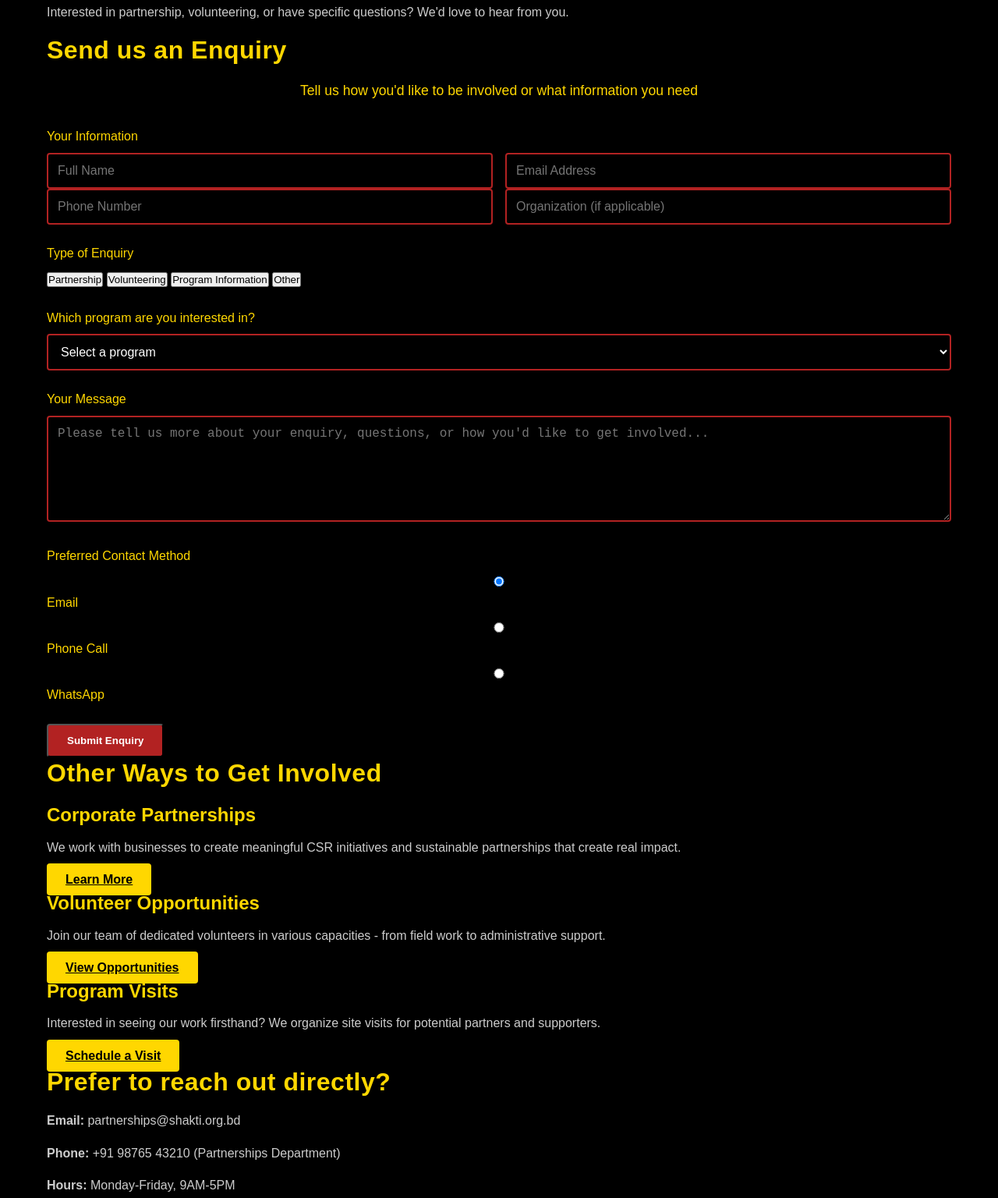
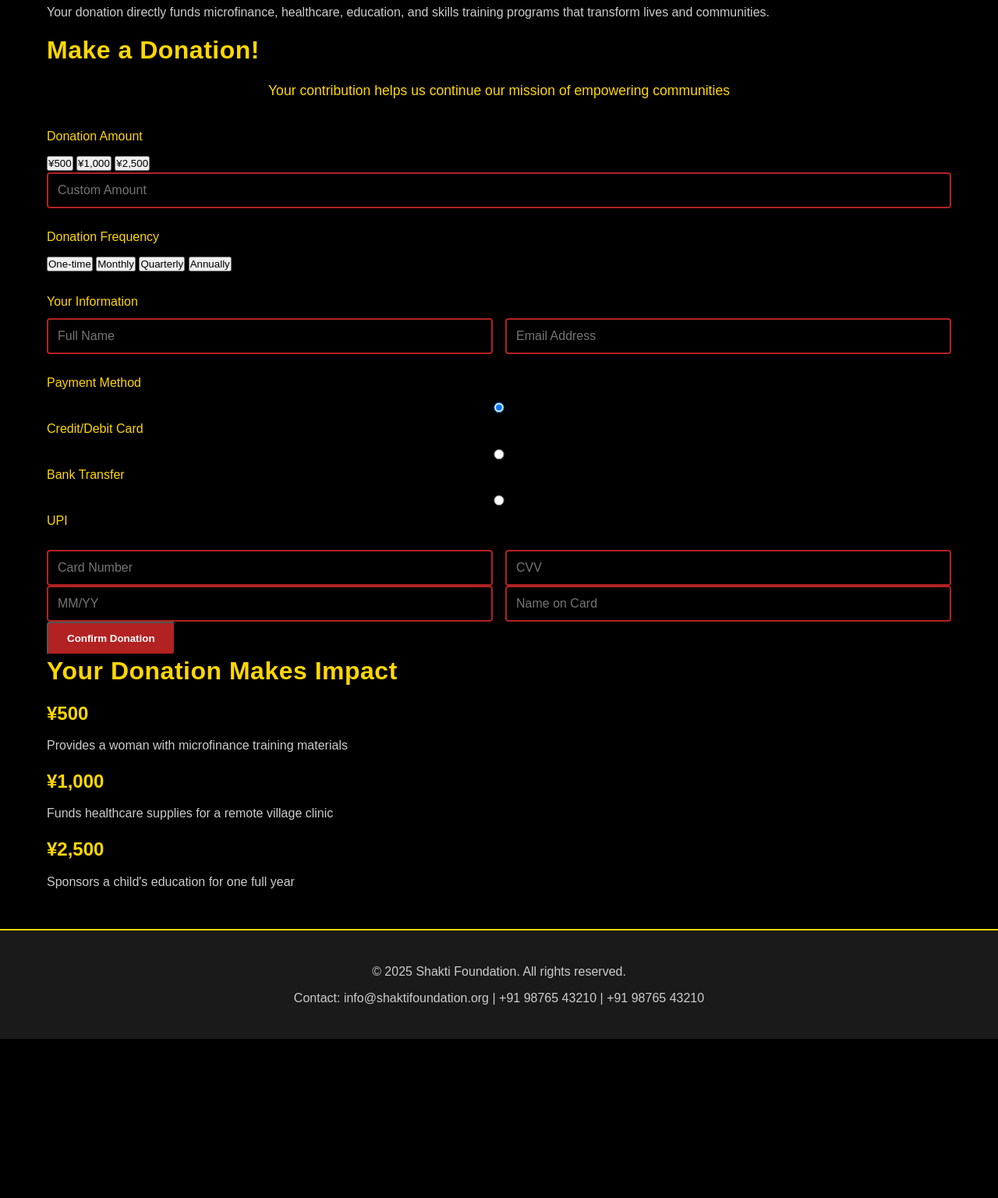
Before and after one commit to tramsahai/wede_p1-2, a plain HTML site: page enquiry.html in a window 1280 px wide. Shown: the part 154-1690 px from the top of the page at 78% size. After the commit the page ends 1486 px from the top, so only its background shows below. Drawn offline with Linux system fonts and the light colour scheme.

Commit message:
Update enquiry.html

```diff
--- a/enquiry.html
+++ b/enquiry.html
@@ -3,194 +3,170 @@
 <head>
     <meta charset="UTF-8">
     <meta name="viewport" content="width=device-width, initial-scale=1.0">
-    <title>Enquiries - Shakti Foundation</title>
+    <title>Donate - Support Shakti Foundation</title>
+    <!-- Link to external stylesheet -->
     <link rel="stylesheet" href="css/style.css">
 </head>
 <body>
-    <!-- Header Section - Consistent navigation across all our pages -->
+    <!-- HEADER: Top section with logo, navigation, and donate button -->
     <header>
         <div class="header-container">
-            <!-- Logo area - Our organization's visual identity -->
+            <!-- Logo / Organization name -->
             <div class="logo">
                 <h1>Shakti Foundation</h1>
             </div>
 
-            <!-- Main navigation menu - Helps visitors find their way around our site -->
+            <!-- Navigation menu -->
             <nav>
                 <ul class="nav-menu">
                     <li><a href="index.html">Home</a></li>
                     <li><a href="about.html">About Us</a></li>
                     <li><a href="programs.html">Programs</a></li>
                     <li><a href="contact.html">Contact</a></li>
-                    <!-- Current page is highlighted to show where the user is -->
-                    <li><a href="enquiry.html" class="active">Enquiry</a></li>
                 </ul>
             </nav>
 
-            <!-- Donate button - Always visible to encourage support for our mission -->
-            <a href="donate.html" class="donate-button">Donate Now</a>
+            <!-- Highlighted donate button (active because we're on this page) -->
+            <a href="donate.html" class="donate-button active">Donate Now</a>
         </div>
     </header>
 
     <main>
-        <!-- Enquiry Hero Section - Introduction to the enquiry process -->
-        <section class="enquiry-hero">
+        <!-- HERO SECTION: Banner encouraging donations -->
+        <section class="donate-hero">
             <div class="container">
-                <h2>Get Involved with Shakti Foundation</h2>
-                <!-- Encouraging message to invite engagement -->
-                <p>Interested in partnership, volunteering, or have specific questions? We'd love to hear from you.</p>
+                <h2>Support Women's Empowerment</h2>
+                <!-- Short explanation of how donations are used -->
+                <p>Your donation directly funds microfinance, healthcare, education, and skills training programs that transform lives and communities.</p>
             </div>
         </section>
 
-        <!-- Enquiry Form Section - Main content area for submitting inquiries -->
-        <section class="enquiry-form-section">
+        <!-- DONATION FORM SECTION -->
+        <section class="donation-main">
             <div class="container">
-                <h2>Send us an Enquiry</h2>
-                <p class="section-subtitle">Tell us how you'd like to be involved or what information you need</p>
+                <h2>Make a Donation!</h2>
+                <p class="section-subtitle">Your contribution helps us continue our mission of empowering communities</p>
 
-                <!-- The actual enquiry form where visitors can reach out to us -->
-                <div class="enquiry-form">
+                <!-- Donation form starts here -->
+                <div class="donation-form">
                     <form action="#" method="POST">
-                        <!-- Personal Information section - Collects basic contact details -->
+
+                        <!-- Choose donation amount -->
                         <div class="form-group">
-                            <label>Your Information</label>
-                            <!-- Name and email in one row for efficient space usage -->
-                            <div class="form-row">
-                                <input type="text" name="full-name" placeholder="Full Name" required>
-                                <input type="email" name="email" placeholder="Email Address" required>
+                            <label>Donation Amount</label>
+                            <!-- Pre-set quick amount buttons -->
+                            <div class="amount-buttons">
+                                <button type="button" class="amount-btn">¥500</button>
+                                <button type="button" class="amount-btn">¥1,000</button>
+                                <button type="button" class="amount-btn">¥2,500</button>
                             </div>
-                            <!-- Phone and organization in a second row -->
-                            <div class="form-row">
-                                <input type="tel" name="phone" placeholder="Phone Number">
-                                <input type="text" name="organization" placeholder="Organization (if applicable)">
+                            <!-- Custom donation input -->
+                            <input type="number" name="custom-amount" placeholder="Custom Amount">
+                        </div>
+
+                        <!-- Choose donation frequency -->
+                        <div class="form-group">
+                            <label>Donation Frequency</label>
+                            <div class="frequency-buttons">
+                                <button type="button" class="frequency-btn">One-time</button>
+                                <button type="button" class="frequency-btn">Monthly</button>
+                                <button type="button" class="frequency-btn">Quarterly</button>
+                                <button type="button" class="frequency-btn">Annually</button>
                             </div>
                         </div>
 
-                        <!-- Enquiry Type selection - Helps us categorize and route inquiries properly -->
+                        <!-- Donor personal information -->
                         <div class="form-group">
-                            <label>Type of Enquiry</label>
-                            <!-- Button options for common enquiry types -->
-                            <div class="enquiry-type-buttons">
-                                <button type="button" class="enquiry-type-btn">Partnership</button>
-                                <button type="button" class="enquiry-type-btn">Volunteering</button>
-                                <button type="button" class="enquiry-type-btn">Program Information</button>
-                                <button type="button" class="enquiry-type-btn">Other</button>
+                            <label>Your Information</label>
+                            <!-- Name and email side by side -->
+                            <div class="form-row">
+                                <input type="text" name="full-name" placeholder="Full Name" required>
+                                <input type="email" name="donor-email" placeholder="Email Address" required>
                             </div>
                         </div>
 
-                        <!-- Program Selection - Only relevant for program-related inquiries -->
-                        <div class="form-group" id="programSelection">
-                            <label>Which program are you interested in?</label>
-                            <!-- Dropdown menu of our various programs -->
-                            <select name="program-interest">
-                                <option value="">Select a program</option>
-                                <option value="microfinance">Microfinance</option>
-                                <option value="healthcare">Healthcare</option>
-                                <option value="education">Education</option>
-                                <option value="training">Skills Training</option>
-                                <option value="all">All Programs</option>
-                            </select>
-                        </div>
-
-                        <!-- Message area - Where visitors can provide details about their inquiry -->
+                        <!-- Payment method selection -->
                         <div class="form-group">
-                            <label>Your Message</label>
-                            <!-- Larger text area for detailed messages and questions -->
-                            <textarea name="message" placeholder="Please tell us more about your enquiry, questions, or how you'd like to get involved..." rows="6" required></textarea>
-                        </div>
-
-                        <!-- Preferred Contact Method - How the visitor would like us to respond -->
-                        <div class="form-group">
-                            <label>Preferred Contact Method</label>
-                            <div class="contact-methods">
-                                <!-- Email option - most common and preferred method -->
-                                <label class="contact-option">
-                                    <input type="radio" name="contact-method" value="email" checked>
-                                    Email
+                            <label>Payment Method</label>
+                            <div class="payment-methods">
+                                <!-- Credit/Debit card option (default) -->
+                                <label class="payment-option">
+                                    <input type="radio" name="payment-method" value="card" checked>
+                                    Credit/Debit Card
                                 </label>
-                                <!-- Phone call option - for more personal conversations -->
-                                <label class="contact-option">
-                                    <input type="radio" name="contact-method" value="phone">
-                                    Phone Call
+                                <!-- Bank transfer option -->
+                                <label class="payment-option">
+                                    <input type="radio" name="payment-method" value="bank">
+                                    Bank Transfer
                                 </label>
-                                <!-- WhatsApp option - popular for international communications -->
-                                <label class="contact-option">
-                                    <input type="radio" name="contact-method" value="whatsapp">
-                                    WhatsApp
+                                <!-- UPI option -->
+                                <label class="payment-option">
+                                    <input type="radio" name="payment-method" value="upi">
+                                    UPI
                                 </label>
                             </div>
                         </div>
 
-                        <!-- Submit button - Sends the enquiry to our team for response -->
-                        <button type="submit" class="btn-primary">Submit Enquiry</button>
+                        <!-- Card details (shown only if Credit/Debit Card is selected) -->
+                        <div class="card-details" id="cardDetails">
+                            <!-- Card number and CVV -->
+                            <div class="form-row">
+                                <input type="text" name="card-number" placeholder="Card Number">
+                                <input type="text" name="cvv" placeholder="CVV">
+                            </div>
+                            <!-- Expiry date and name on card -->
+                            <div class="form-row">
+                                <input type="text" name="expiry-date" placeholder="MM/YY">
+                                <input type="text" name="card-name" placeholder="Name on Card">
+                            </div>
+                        </div>
+
+                        <!-- Final submit button -->
+                        <button type="submit" class="btn-primary confirm-donation-btn">Confirm Donation</button>
                     </form>
                 </div>
             </div>
         </section>
 
-        <!-- Additional Information Section - Other ways people can engage with us -->
-        <section class="enquiry-info">
+        <!-- IMPACT SECTION: Shows how donations are used -->
+        <section class="impact-section">
             <div class="container">
-                <h2>Other Ways to Get Involved</h2>
-
-                <!-- Cards showing different engagement opportunities -->
-                <div class="involvement-options">
-                    <!-- Corporate partnerships option -->
-                    <div class="option-card">
-                        <h3>Corporate Partnerships</h3>
-                        <p>We work with businesses to create meaningful CSR initiatives and sustainable partnerships that create real impact.</p>
-                        <!-- Link to learn more about corporate partnerships -->
-                        <a href="contact.html" class="btn-secondary">Learn More</a>
+                <h2>Your Donation Makes Impact</h2>
+                <!-- Specific examples of donation outcomes -->
+                <div class="impact-stats">
+                    <!-- Example for ¥500 -->
+                    <div class="impact-item">
+                        <h3>¥500</h3>
+                        <p>Provides a woman with microfinance training materials</p>
                     </div>
-
-                    <!-- Volunteer opportunities option -->
-                    <div class="option-card">
-                        <h3>Volunteer Opportunities</h3>
-                        <p>Join our team of dedicated volunteers in various capacities - from field work to administrative support.</p>
-                        <!-- Link to view available volunteer positions -->
-                        <a href="programs.html" class="btn-secondary">View Opportunities</a>
+                    <!-- Example for ¥1,000 -->
+                    <div class="impact-item">
+                        <h3>¥1,000</h3>
+                        <p>Funds healthcare supplies for a remote village clinic</p>
                     </div>
-
-                    <!-- Program visits option -->
-                    <div class="option-card">
-                        <h3>Program Visits</h3>
-                        <p>Interested in seeing our work firsthand? We organize site visits for potential partners and supporters.</p>
-                        <!-- Link to schedule a visit to our programs -->
-                        <a href="contact.html" class="btn-secondary">Schedule a Visit</a>
+                    <!-- Example for ¥2,500 -->
+                    <div class="impact-item">
+                        <h3>¥2,500</h3>
+                        <p>Sponsors a child's education for one full year</p>
                     </div>
-                </div>
-            </div>
-        </section>
-
-        <!-- Quick Contact Info - For those who prefer direct contact methods -->
-        <section class="quick-contact">
-            <div class="container">
-                <h2>Prefer to reach out directly?</h2>
-                <div class="contact-details">
-                    <!-- Specific email for partnership inquiries -->
-                    <p><strong>Email:</strong> partnerships@shakti.org.bd</p>
-                    <!-- Direct phone line to our partnerships team -->
-                    <p><strong>Phone:</strong> +91 98765 43210 (Partnerships Department)</p>
-                    <!-- Our office hours so people know when to expect responses -->
-                    <p><strong>Hours:</strong> Monday-Friday, 9AM-5PM</p>
                 </div>
             </div>
         </section>
     </main>
 
-    <!-- Footer Section - Consistent across all pages with essential information -->
+    <!-- FOOTER: Bottom of the page -->
     <footer>
         <div class="container">
             <div class="footer-content">
-                <!-- Copyright information - Protects our organization's content -->
+                <!-- Copyright -->
                 <p>&copy; 2025 Shakti Foundation. All rights reserved.</p>
-                <!-- General contact information for various inquiries -->
+                <!-- Contact details -->
                 <p>Contact: info@shaktifoundation.org | +91 98765 43210 | +91 98765 43210</p>
             </div>
         </div>
     </footer>
 
-    <!-- External JavaScript file - Handles form interactions and dynamic elements -->
-    <script src="js/enquiry.js"></script>
+    <!-- JavaScript file for form behavior (interactivity) -->
+    <script src="js/donate.js"></script>
 </body>
 </html>
```
